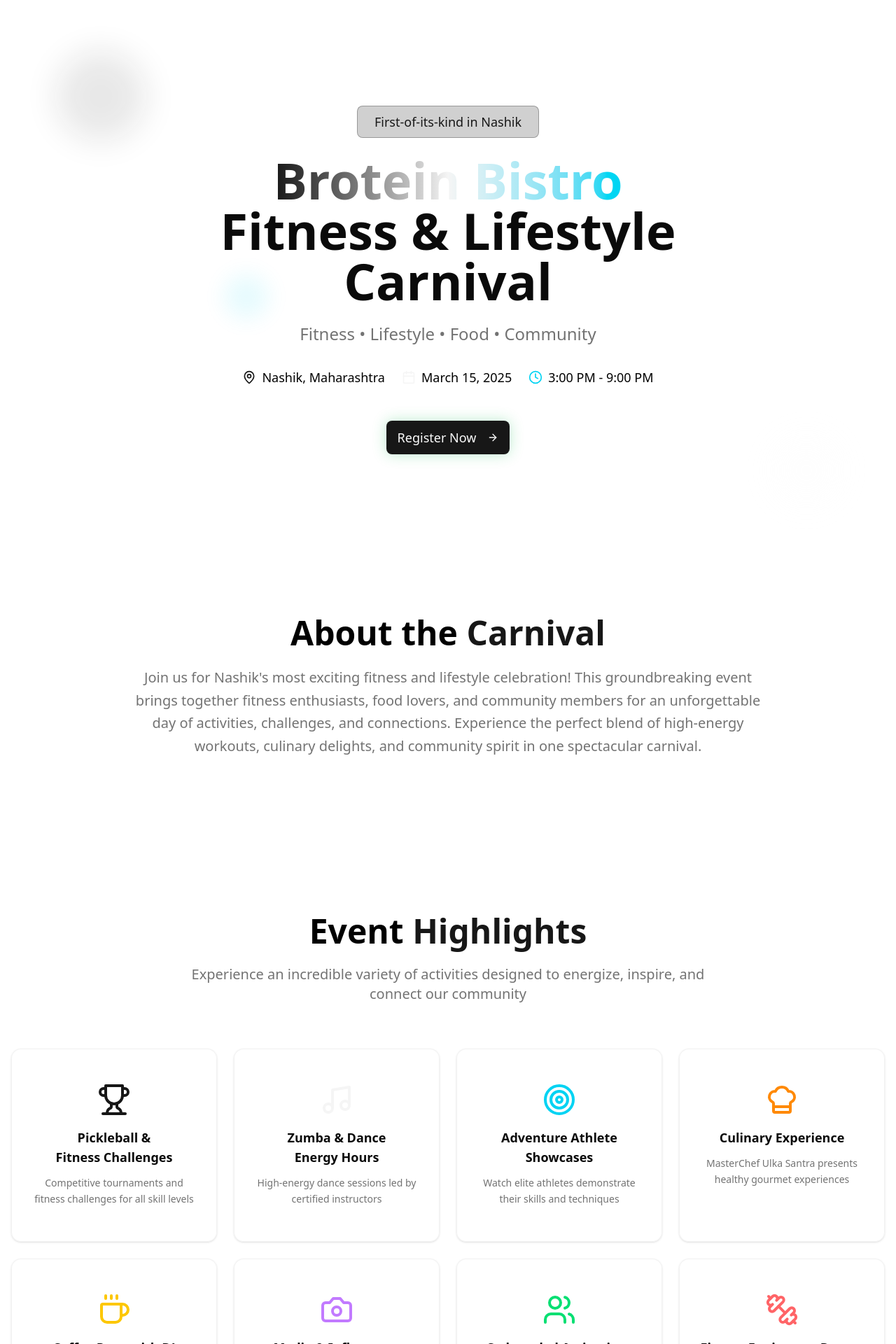
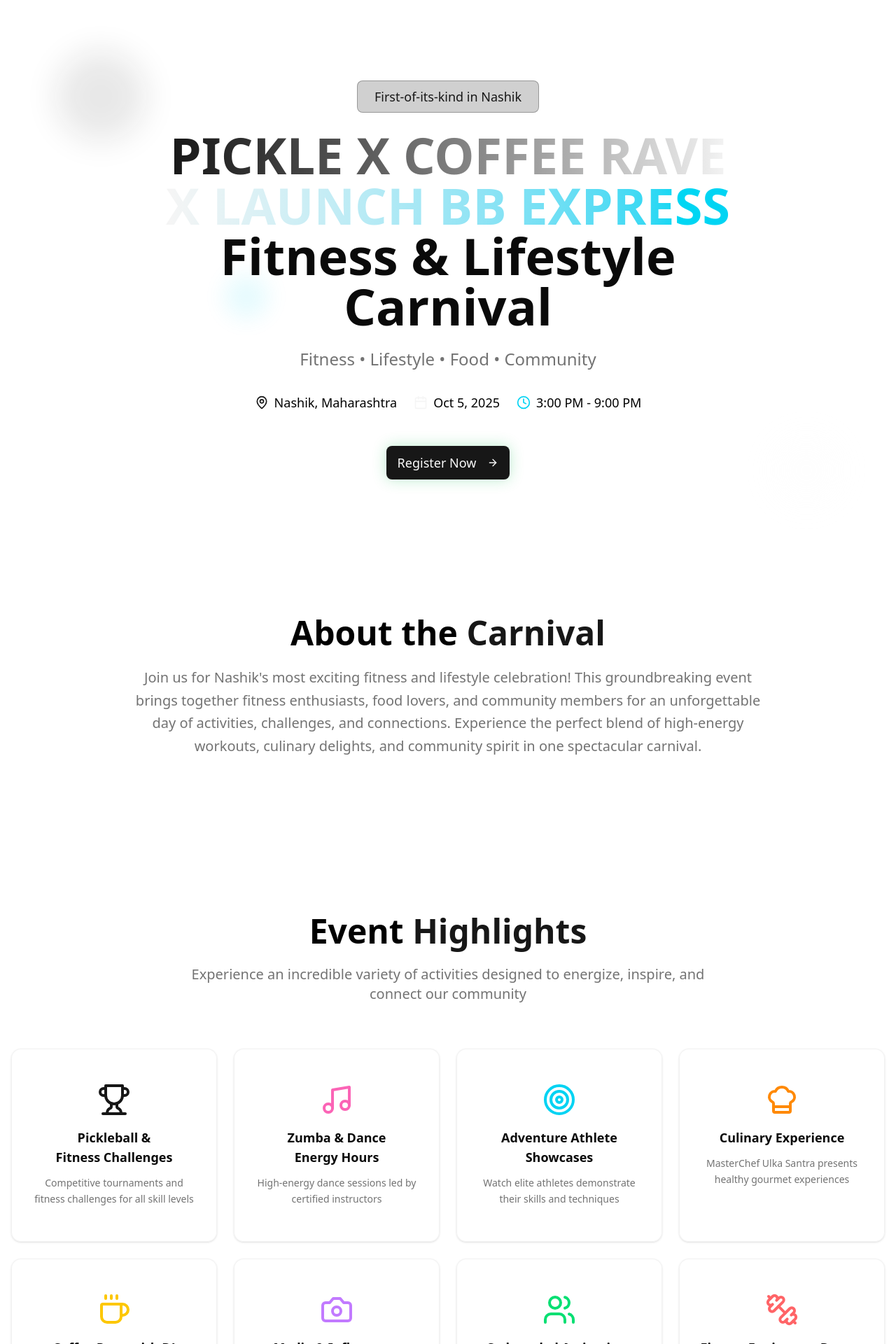
Before and after one commit to devSavruda25/BBEvent, a Next.js app: page / in a window 1280 px wide. Shown: the top 1920 px of the page at 70% size. Built offline with nearby package versions, Linux system fonts and the light colour scheme.

Commit message:
Update layout metadata and modify event highlights color

```diff
--- a/app/layout.tsx
+++ b/app/layout.tsx
@@ -5,9 +5,9 @@ import { Analytics } from '@vercel/analytics/next'
 import './globals.css'
 
 export const metadata: Metadata = {
-  title: 'v0 App',
-  description: 'Created with v0',
-  generator: 'v0.app',
+  title: '',
+  description: '',
+  generator: 'Prathamesh Devrukhakar',
 }
 
 export default function RootLayout({
--- a/app/page.tsx
+++ b/app/page.tsx
@@ -59,7 +59,7 @@ export default function Home() {
 
             <h1 className="text-5xl md:text-7xl font-bold mb-6 text-balance">
               <span className="bg-gradient-to-r from-primary via-accent to-cyan-400 bg-clip-text text-transparent">
-                Brotein Bistro
+                PICKLE X COFFEE  RAVE X LAUNCH BB EXPRESS
               </span>
               <br />
               <span className="text-foreground">Fitness & Lifestyle</span>
@@ -84,7 +84,7 @@ export default function Home() {
             </div>
             <div className="flex items-center gap-2 text-lg">
               <Calendar className="w-5 h-5 text-accent" />
-              <span>March 15, 2025</span>
+              <span>Oct 5, 2025</span>
             </div>
             <div className="flex items-center gap-2 text-lg">
               <Clock className="w-5 h-5 text-cyan-400" />
--- a/components/event-highlights.tsx
+++ b/components/event-highlights.tsx
@@ -15,7 +15,7 @@ const highlights = [
     icon: Music,
     title: "Zumba & Dance Energy Hours",
     description: "High-energy dance sessions led by certified instructors",
-    color: "text-accent",
+    color: "text-pink-400",
   },
   {
     icon: Target,
```
